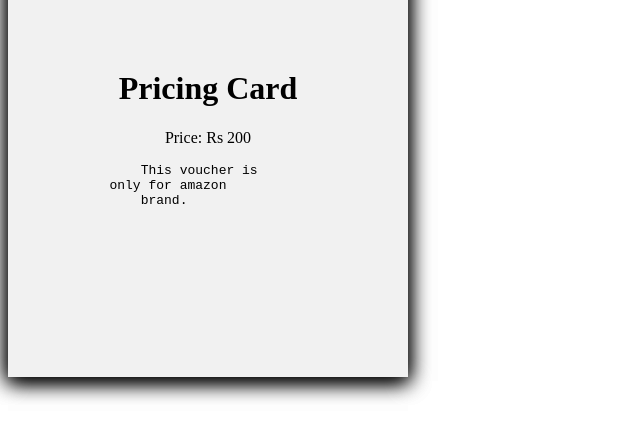
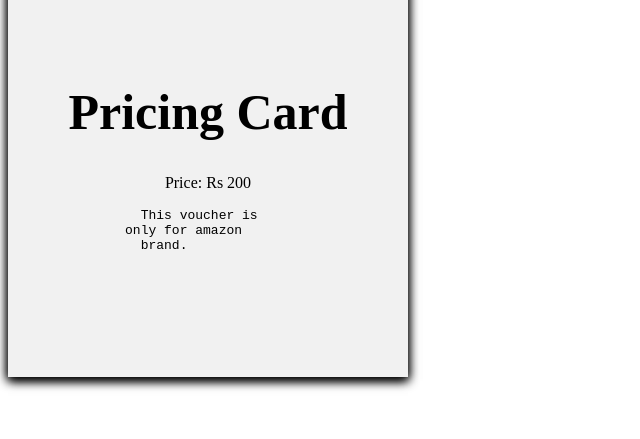
Before and after one commit to acciojob/pricing-card-ManishKumarRishu, a website: page main.html in a window 1280 px wide. Shown: the part 231-670 px from the top of the page, without its empty margins (0-640 px from the left). Drawn offline with Linux system fonts and the light colour scheme.

Commit message:
created a submission

```diff
--- a/styles.css
+++ b/styles.css
@@ -3,11 +3,15 @@
 	background-color:rgb(241,241,241);
 	width:400px;
 	height:600px;
-	box-shadow: 0 4px 20px  black,  0 4px 20px  black;
+	box-shadow: 0 4px 10px  black,  0 2px 10px  black;
 }
 #image{
-
-	  margin:50px;
-
+	margin:50px;
 
 }
+h1{
+	font-size:50px;
+
+p{
+	font-size:30px
+}
```
Also changed, not shown: main.html (+1 -1 lines).
